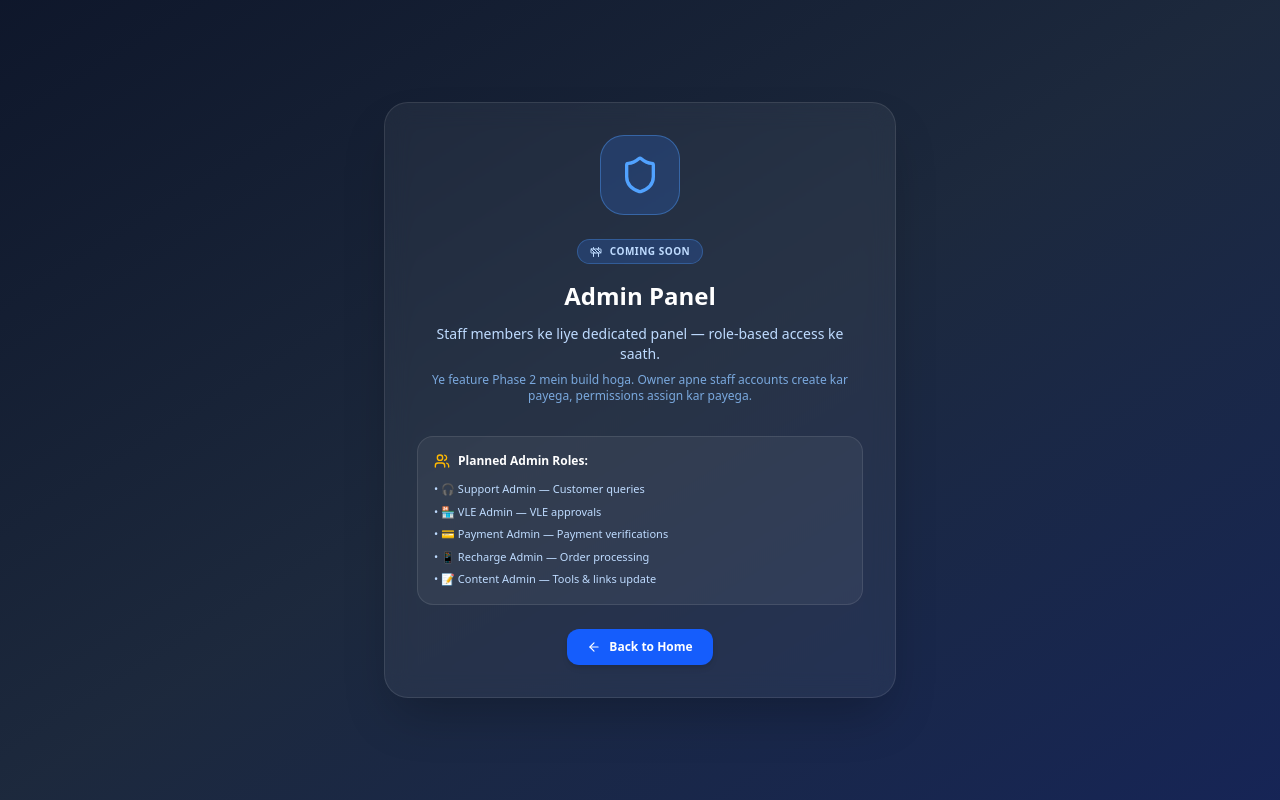
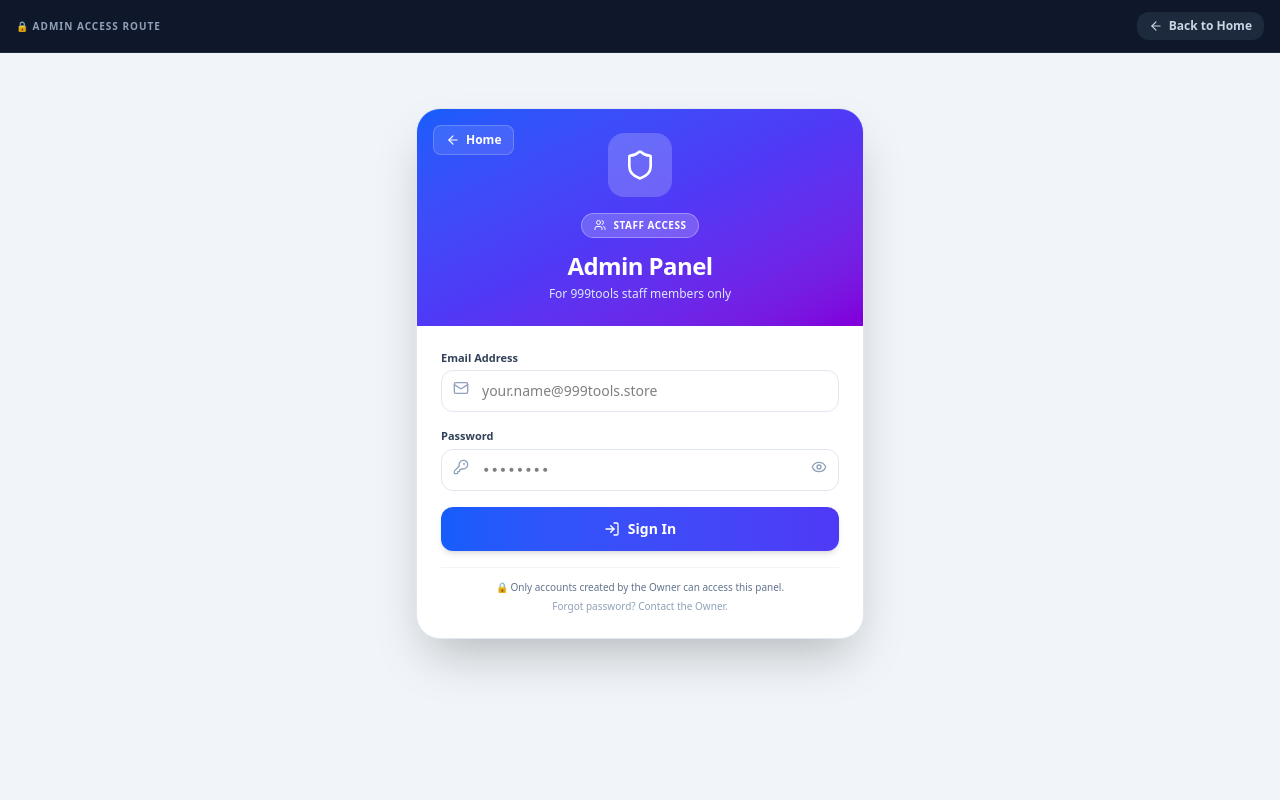
Before and after one commit to pankaj34540/999tools, a React (Vite) app: page /admin in a window 1280 px wide. Built offline with nearby package versions, Linux system fonts and the light colour scheme; no server answers.

Commit message:
Enhance AdminPage with loading and authentication
Refactor AdminPage to include loading state and login functionality.

```diff
--- a/src/pages/AdminPage.tsx
+++ b/src/pages/AdminPage.tsx
@@ -1,52 +1,64 @@
-import React from 'react';
+import React, { useState, useEffect } from 'react';
 import { Link } from 'react-router-dom';
-import { Shield, ArrowLeft, Construction, Users } from 'lucide-react';
+import { ArrowLeft, Loader2 } from 'lucide-react';
+import { AdminLogin } from '../components/admin/AdminLogin';
+import { AdminPortal } from '../components/admin/AdminPortal';
+import { Staff } from '../types';
+import { subscribeToStaffAuth } from '../services/staffService';
 
 export const AdminPage: React.FC = () => {
+  const [staff, setStaff] = useState<Staff | null>(null);
+  const [loading, setLoading] = useState(true);
+
+  useEffect(() => {
+    // 🔄 Listen to Firebase Auth state
+    const unsub = subscribeToStaffAuth((s) => {
+      setStaff(s);
+      setLoading(false);
+    });
+    return () => unsub();
+  }, []);
+
+  // ── Loading state ──
+  if (loading) {
     return (
-    <div className="min-h-screen bg-gradient-to-br from-slate-900 via-slate-800 to-blue-950 flex items-center justify-center px-4 py-12">
-      <div className="max-w-lg w-full bg-white/5 backdrop-blur-md border border-white/10 rounded-3xl p-8 text-center shadow-2xl">
-        <div className="w-20 h-20 mx-auto bg-blue-500/20 border border-blue-400/40 rounded-3xl flex items-center justify-center mb-6">
-          <Shield className="w-10 h-10 text-blue-400" />
-        </div>
-
-        <div className="inline-flex items-center gap-2 px-3 py-1 rounded-full bg-blue-500/20 border border-blue-400/30 text-blue-200 text-[10px] font-bold uppercase tracking-wider mb-4">
-          <Construction className="w-3 h-3" />
-          Coming Soon
-        </div>
-
-        <h1 className="text-2xl font-black text-white mb-3">Admin Panel</h1>
-
-        <p className="text-sm text-blue-200 mb-2">
-          Staff members ke liye dedicated panel — role-based access ke saath.
-        </p>
-
-        <p className="text-xs text-blue-300/80 mb-8">
-          Ye feature Phase 2 mein build hoga. Owner apne staff accounts create kar payega, permissions assign kar payega.
-        </p>
-
-        <div className="bg-white/5 border border-white/10 rounded-2xl p-4 mb-6 text-left">
-          <div className="flex items-center gap-2 mb-3">
-            <Users className="w-4 h-4 text-amber-400" />
-            <span className="text-xs font-bold text-white">Planned Admin Roles:</span>
-          </div>
-          <div className="space-y-1.5 text-[11px] text-blue-200">
-            <div>• 🎧 Support Admin — Customer queries</div>
-            <div>• 🏪 VLE Admin — VLE approvals</div>
-            <div>• 💳 Payment Admin — Payment verifications</div>
-            <div>• 📱 Recharge Admin — Order processing</div>
-            <div>• 📝 Content Admin — Tools & links update</div>
+      <div className="min-h-screen bg-slate-100 flex items-center justify-center">
+        <div className="text-center">
+          <Loader2 className="w-10 h-10 text-blue-600 animate-spin mx-auto mb-3" />
+          <p className="text-xs text-slate-500 font-bold">Verifying access...</p>
         </div>
       </div>
+    );
+  }
 
+  // ── Not logged in — show login ──
+  if (!staff) {
+    return (
+      <div className="min-h-screen bg-slate-100">
+        <div className="bg-slate-900 px-4 py-3 border-b border-slate-800">
+          <div className="max-w-7xl mx-auto flex items-center justify-between">
+            <div className="text-[10px] font-bold text-slate-400 uppercase tracking-widest">
+              🔒 Admin Access Route
+            </div>
             <Link
               to="/"
-          className="inline-flex items-center gap-2 px-5 py-2.5 bg-blue-600 hover:bg-blue-700 text-white font-bold text-xs rounded-xl transition shadow-md"
+              className="flex items-center gap-1.5 px-3 py-1.5 bg-slate-800 hover:bg-slate-700 text-slate-300 hover:text-white text-xs font-bold rounded-xl transition"
             >
               <ArrowLeft className="w-3.5 h-3.5" />
-          Back to Home
+              <span>Back to Home</span>
             </Link>
           </div>
         </div>
+        <AdminLogin onLoginSuccess={(s) => setStaff(s)} />
+      </div>
+    );
+  }
+
+  // ── Logged in — show portal ──
+  return (
+    <AdminPortal
+      staff={staff}
+      onLogout={() => setStaff(null)}
+    />
   );
 };
```
Lines whose indentation alone changed are shown as unchanged.
